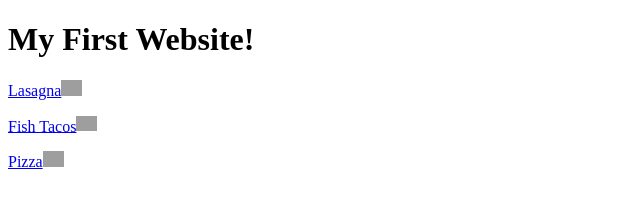
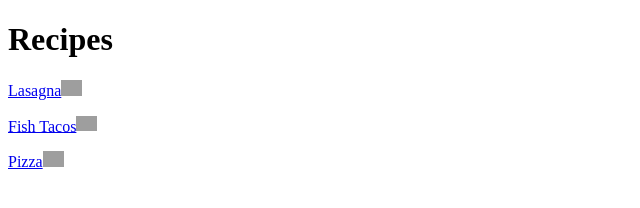
Before and after one commit to lother3841/odin-recipes, a plain HTML site: page index.html in a window 1280 px wide. Shown: the whole page, without its empty margins (0-640 px from the left). Drawn offline with Linux system fonts and the light colour scheme; grey boxes are pictures that could not be loaded.

Commit message:
"Changed index.html body header"

```diff
--- a/index.html
+++ b/index.html
@@ -6,7 +6,7 @@
     <title>Odin Recipes</title>
 </head>
 <body>
-    <h1>My First Website!</h1>
+    <h1><strong>Recipes</strong></h1>
     <p><a href="recipes/lasagna.html" alt="Lasagna recipe link">Lasagna</a><img src="https://www.thewholesomedish.com/wp-content/uploads/2018/07/Best-Lasagna-550-500x375.jpg" alt="Lasagna Dish" width="21">
     <p><a href="recipes/fish-tacos.html" alt="Fish taco recipe link">Fish Tacos</a><img src="https://thecozyapron.com/wp-content/uploads/2018/03/baja-fish-tacos_thecozyapron_1.jpg" alt="Fish Tacos on a plate" width="21">
     <p><a href="recipes/pizza.html" alt="Pizza recipe link">Pizza</a><img src="https://www.foodandwine.com/thmb/Wd4lBRZz3X_8qBr69UOu2m7I2iw=/1500x0/filters:no_upscale():max_bytes(150000):strip_icc()/classic-cheese-pizza-FT-RECIPE0422-31a2c938fc2546c9a07b7011658cfd05.jpg" alt="Lasagna Dish" width="21"></p>
```
